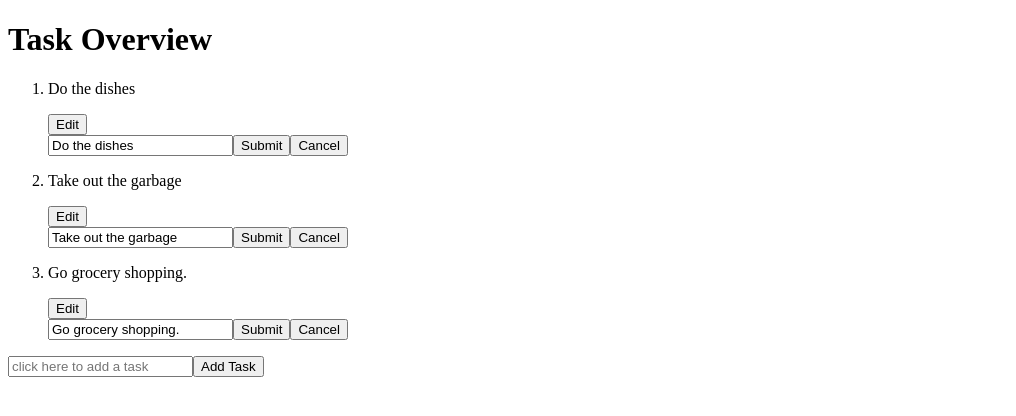
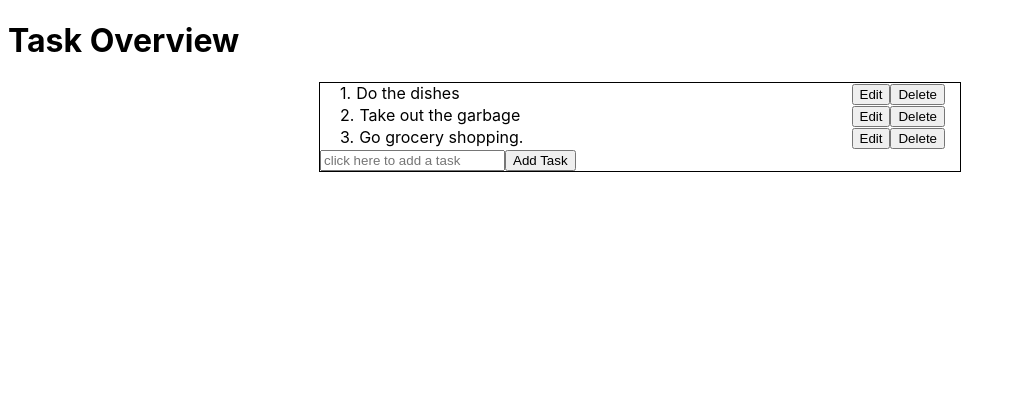
Before and after one commit to Datrinon/inputandlist, a React (Create React App) app: page / in a window 1280 px wide. Shown: the top 416 px of the page, without its empty margins (0-1016 px from the left). Built offline with nearby package versions, Linux system fonts and the light colour scheme.

Commit message:
Fix no-display for toggle edit task, and add delete task feature

```diff
--- a/src/App.js
+++ b/src/App.js
@@ -1,6 +1,6 @@
 import {Component} from 'react'
+import Overview from './components/Overview';
 
-import Overview from './components/Overview';
 
 const saveKey = "tasks";
 
@@ -40,7 +40,6 @@ class App extends Component {
     console.log(this.state.tasks);
   }
 
-
   editTask(e) {
     console.log("Callbacku.")
     e.preventDefault();
@@ -60,6 +59,14 @@ class App extends Component {
     })
   }
 
+  deleteTask(id) {
+    this.setState((state) => {
+      let updatedTasks = state.tasks.filter(task => (task.id !== id));
+
+      return {tasks: updatedTasks};
+    })
+  }
+
   render() {
     return (
       <div className="App">
@@ -68,6 +75,7 @@ class App extends Component {
           tasks={this.state.tasks}
           submitHandler={this.onTaskSubmit.bind(this)}
           editTask={this.editTask.bind(this)}
+          deleteTask={this.deleteTask.bind(this)}
           />
       </div>
     );
--- a/src/components/Overview.js
+++ b/src/components/Overview.js
@@ -12,12 +12,31 @@ const Input = ({submitHandler}) => {
 
 const EditTaskForm = ({onEditTask, task}) => {
   const toggleEditTaskForm = (e) => {
-    let taskNode = e.currentTarget.parentNode;
+    // // remove from all other actively disabled items.
+    // document.querySelectorAll(".no-display").forEach(elem => {
+    //   elem.classList.remove("no-display");
+    // });
+
+    let taskNode = e.target.parentNode;
+
+    while(!taskNode.matches(".task")) {
+      taskNode = taskNode.parentNode;
+    }
+    console.log(taskNode.className);
     let form = taskNode.querySelector(".task-edit-form");
+
+    // hide the task display as to mimic editing it.
+    taskNode.querySelector(".description").classList.toggle("no-display");
 
     // hide edit button
     taskNode
-      .querySelector(".toggle-visibility")
+      .querySelector(".toggle-edit")
+      .classList
+      .toggle("no-display");
+
+    // hide delete button
+    taskNode
+      .querySelector(".delete")
       .classList
       .toggle("no-display");
 
@@ -26,14 +45,19 @@ const EditTaskForm = ({onEditTask, task}) => {
     form.classList.toggle("no-display");
   }
 
+  const onTaskEditSubmit = (e) => {
+    onEditTask(e);
+    toggleEditTaskForm(e);
+  }
+
   return (
     <div className="task-edit">
-      <button className="toggle-visibility" onClick={toggleEditTaskForm}>Edit</button>
-      <form className="task-edit-form" onSubmit={onEditTask}>
+      <button className="toggle-edit" onClick={toggleEditTaskForm}>Edit</button>
+      <form className="task-edit-form no-display" onSubmit={onTaskEditSubmit}>
         <input name="task-id" className="task-edit-id"
             type="hidden" value={task.id}/>
         <input name="task-desc" className="task-edit-field"
-          type="text" defaultValue={task.desc}/>
+          type="text" defaultValue={task.desc} required/>
         <button type="submit">Submit</button>
         <button type="button" onClick={toggleEditTaskForm}>Cancel</button>
       </form>
@@ -41,12 +65,28 @@ const EditTaskForm = ({onEditTask, task}) => {
   )
 }
 
-const Tasks = ({tasks, editTask}) => {
+const Tasks = ({tasks, editTask, deleteTask}) => {
+  const onClickDelete = (id) => {
+    let ans = window.confirm("Are you sure you want to delete this task?");
+
+    if (!ans) {
+      return;
+    }
+
+    deleteTask(id);
+  }
+
   const taskElements = tasks.map((task) => {
     return (
     <li key={task.id} className="task">
-      <p className="description">{task.desc}</p>
-      <EditTaskForm onEditTask={editTask} task={task}/>
+      <div>
+        <span className="marker">{task.id + 1}.</span>
+        <p className="description">{task.desc}</p>
+      </div>
+      <div className="ops">
+        <EditTaskForm onEditTask={editTask} task={task}/>
+        <button className="delete" onClick={onClickDelete.bind(null, task.id)}>Delete</button>
+      </div>
     </li>
     )
   });
@@ -63,7 +103,9 @@ class Overview extends Component {
   render() {
     return (
       <div className="overview">
-        <Tasks tasks={this.props.tasks} editTask={this.props.editTask}/>
+        <Tasks tasks={this.props.tasks}
+        editTask={this.props.editTask}
+        deleteTask={this.props.deleteTask}/>
         <Input submitHandler={this.props.submitHandler} />
       </div>
     )
--- /dev/null
+++ b/src/index.css
@@ -0,0 +1,60 @@
+body {
+  font-family: -apple-system, BlinkMacSystemFont, 'Segoe UI', Roboto, Oxygen, Ubuntu, Cantarell, 'Open Sans', 'Helvetica Neue', sans-serif;
+}
+
+.no-display {
+  display: none !important;
+}
+
+.overview {
+  min-width: 300px;
+  width: 800px;
+  max-width: 50vw;
+  margin: 0 auto;
+  border: 1px solid black;
+}
+
+.tasks {
+  margin: 15px;
+  padding-inline: 0;
+  margin-block: 0;
+}
+
+.marker {
+  padding: 0 5px;
+  margin: 0;
+}
+
+.task {
+  display: flex;
+  justify-content: space-between;
+  align-items: baseline;
+  position: relative;
+}
+
+.task .description {
+  width: 250px;
+  display: inline;
+}
+
+.task-edit {
+  display: inline;
+}
+
+.task-edit-field {
+  position: absolute;
+  left: 25px;
+  top: 1px;
+  border: none;
+  border-bottom: 1px solid black;
+  font-family: inherit;
+  width: 50%;
+}
+
+.toggle-edit {
+  display: inline;
+}
+
+.delete {
+  display: inline;
+}
--- a/src/index.js
+++ b/src/index.js
@@ -1,6 +1,8 @@
 import React from 'react';
 import ReactDOM from 'react-dom';
 import App from './App';
+
+import './index.css';
 
 ReactDOM.render(
   <React.StrictMode>
```
